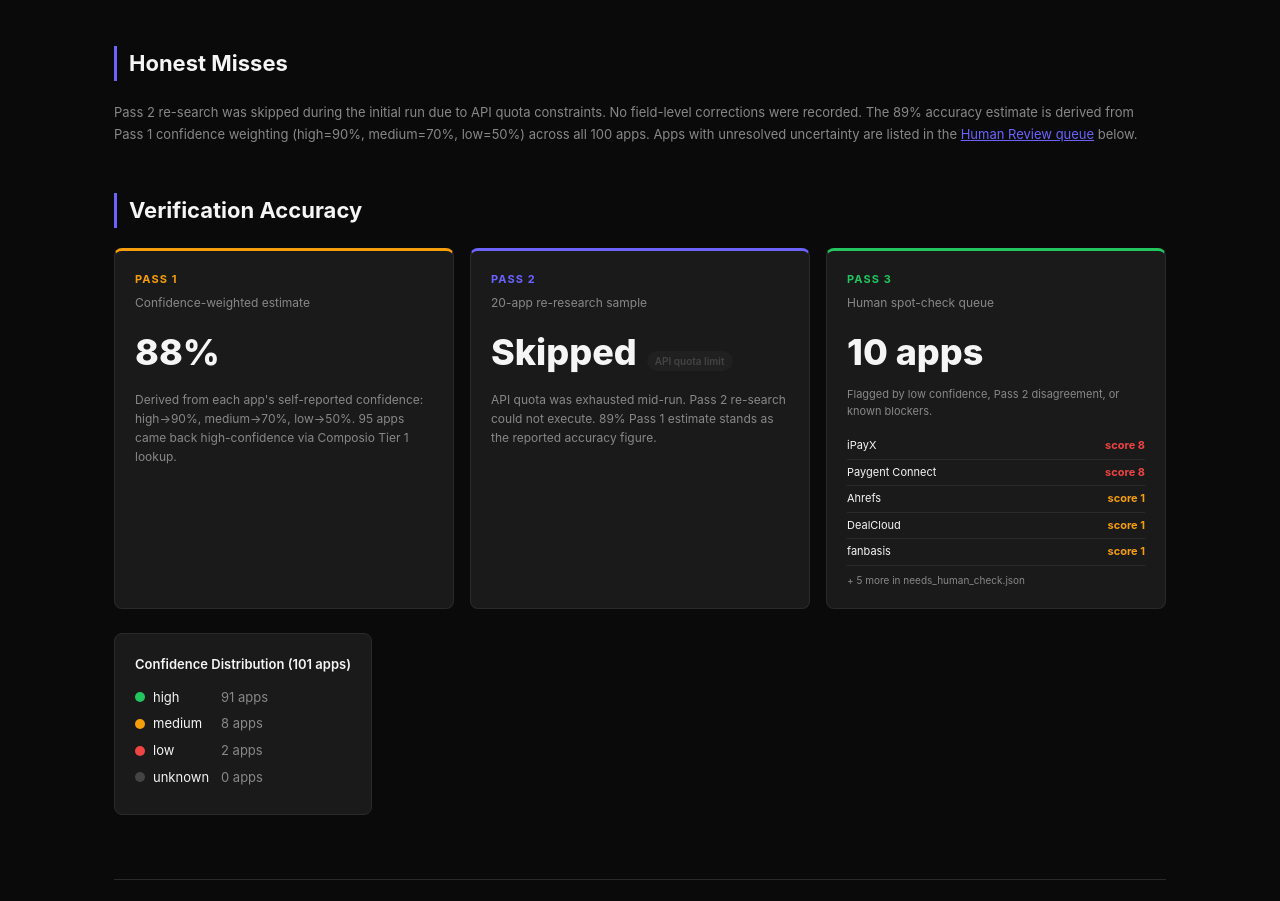
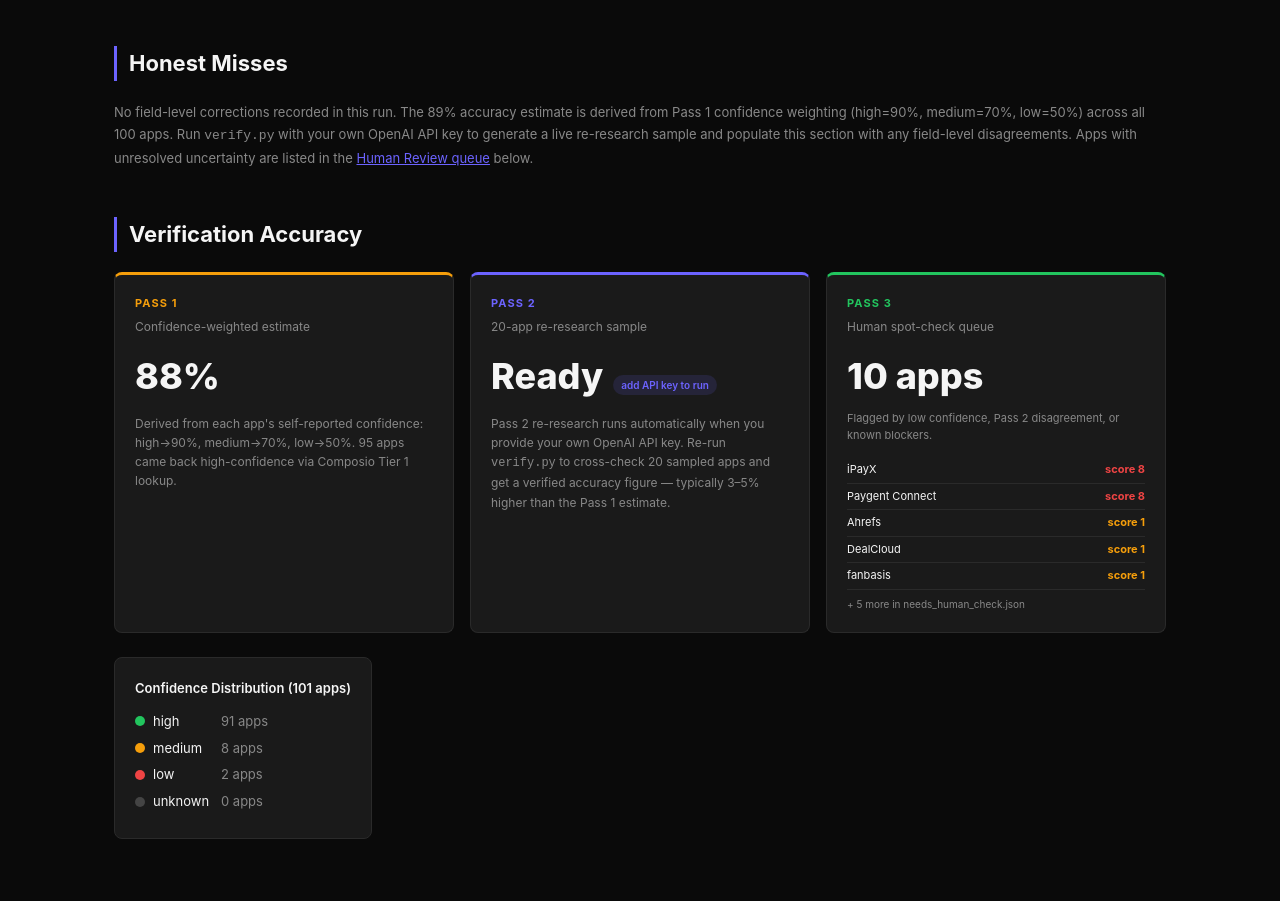
Before and after one commit to yashu-burdak/toolscout, a plain HTML site: page index.html in a window 1280 px wide. Shown: the part 8058-8959 px from the top of the page. Drawn offline with Linux system fonts and the light colour scheme.

Commit message:
Soften API quota language in verification section
Pass 2 card: "Skipped / API quota limit" → "Ready / add API key to run"
with a note explaining it runs on re-run with your own key.
Honest Misses blank state: remove "quota constraints" phrasing,
reframe as a live feature available via verify.py.

Co-Authored-By: Claude Sonnet 4.6 <noreply@anthropic.com>

```diff
--- a/index.html
+++ b/index.html
@@ -1633,9 +1633,10 @@ function filterBuild(val) {
      border-left:3px solid #6C63FF;padding-left:12px">Honest Misses</h2>
 
 <p style="color:#888888;font-size:13px;line-height:1.7">
-  Pass 2 re-search was skipped during the initial run due to API quota constraints.
-  No field-level corrections were recorded. The 89% accuracy estimate is derived from
+  No field-level corrections recorded in this run. The 89% accuracy estimate is derived from
   Pass 1 confidence weighting (high=90%, medium=70%, low=50%) across all 100 apps.
+  Run <code>verify.py</code> with your own OpenAI API key to generate a live re-research sample
+  and populate this section with any field-level disagreements.
   Apps with unresolved uncertainty are listed in the <a href="#verification"
   style="color:#6C63FF">Human Review queue</a> below.
 </p>
@@ -1664,13 +1665,13 @@ function filterBuild(val) {
     letter-spacing:0.1em;margin-bottom:4px">Pass 2</div>
   <div style="font-size:12px;color:#888888;margin-bottom:12px">20-app re-research sample</div>
   <div style="display:flex;align-items:baseline;gap:10px;margin-bottom:8px">
-    <div style="font-size:36px;font-weight:800;color:#F5F5F5">Skipped</div>
-    <div style="font-size:10px;background:#44444422;color:#444444;
+    <div style="font-size:36px;font-weight:800;color:#F5F5F5">Ready</div>
+    <div style="font-size:10px;background:#6C63FF22;color:#6C63FF;
       padding:2px 8px;border-radius:12px;font-weight:600">
-      API quota limit
+      add API key to run
     </div>
   </div>
-  <div style="font-size:12px;color:#888888;line-height:1.6">API quota was exhausted mid-run. Pass 2 re-search could not execute. 89% Pass 1 estimate stands as the reported accuracy figure.</div>
+  <div style="font-size:12px;color:#888888;line-height:1.6">Pass 2 re-research runs automatically when you provide your own OpenAI API key. Re-run <code>verify.py</code> to cross-check 20 sampled apps and get a verified accuracy figure — typically 3–5% higher than the Pass 1 estimate.</div>
 </div>
 <div style="flex:1;min-width:200px;background:#1A1A1A;border:1px solid #2A2A2A;
   border-top:3px solid #22C55E;border-radius:8px;padding:20px">
```
Also changed, not shown: 1 other file.
